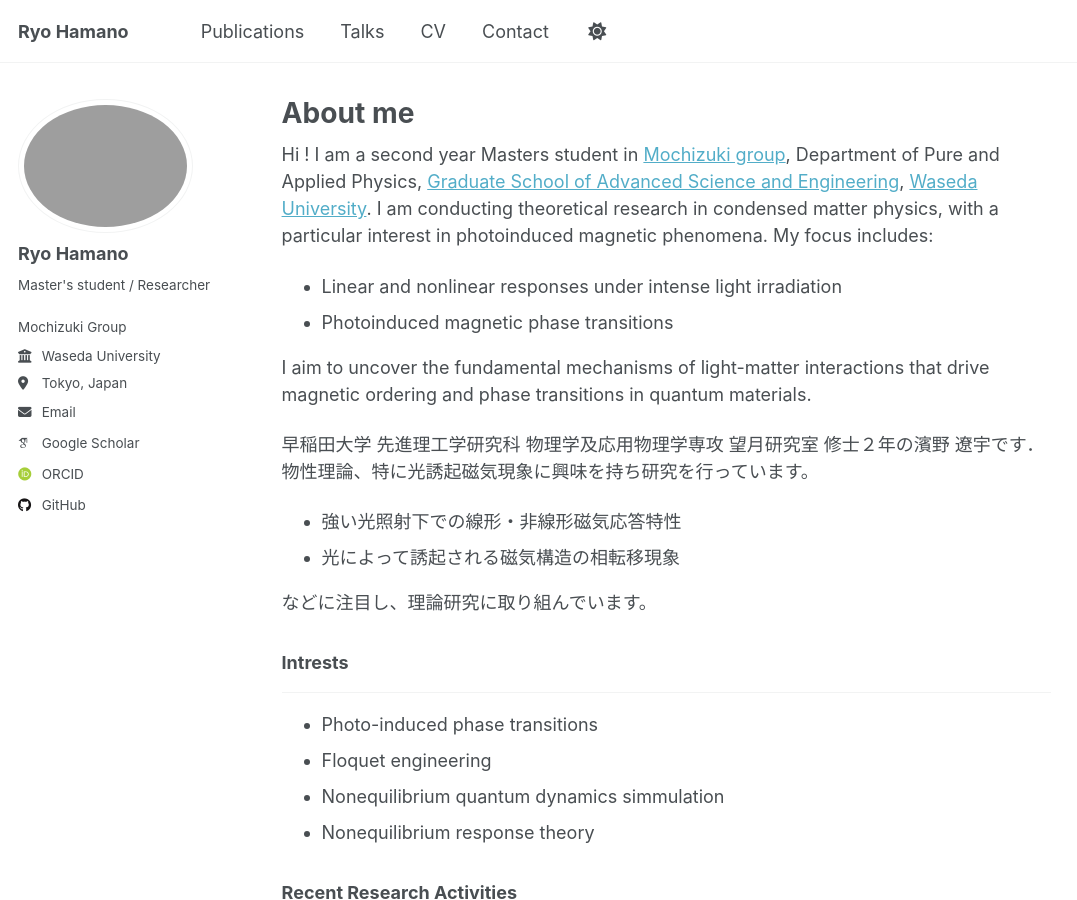
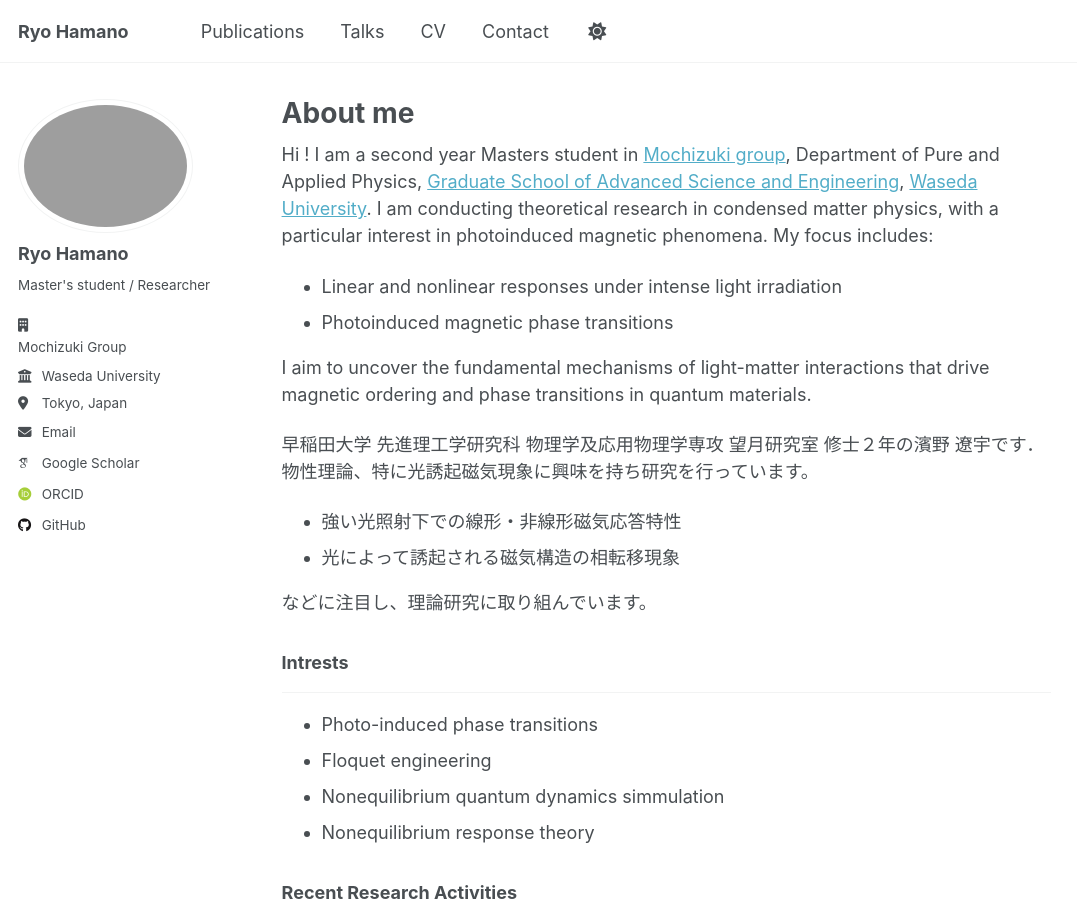
Before and after one commit to ryohamano/ryohamano.github.io, a Jekyll site: the page built from _pages/about.md, in a window 1280 px wide and 900 px high. Shown: the whole window, without its empty margins (0-1077 px from the left). Built offline with Jekyll 4.4.1, drawn with Linux system fonts in a browser that asks for light colours; some web fonts are replaced.

Commit message:
Update author-profile.html

```diff
--- a/_includes/author-profile.html
+++ b/_includes/author-profile.html
@@ -25,7 +25,7 @@
     <ul class="author__urls social-icons">
       <!-- Font Awesome icons / Biographic information  -->
       {% if author.group %}
-        <li><a href="{{ author.group }}">Mochizuki Group</a></li>
+        <li class="author__desktop"><i class="fas fa-building"></i><a href="{{ author.group }}">Mochizuki Group</a></li>
       {% endif %}
       {% if author.employer %}
         <li class="author__desktop"><i class="fas fa-fw fa-building-columns icon-pad-right" aria-hidden="true"></i>{{ author.employer }}</li>
```
